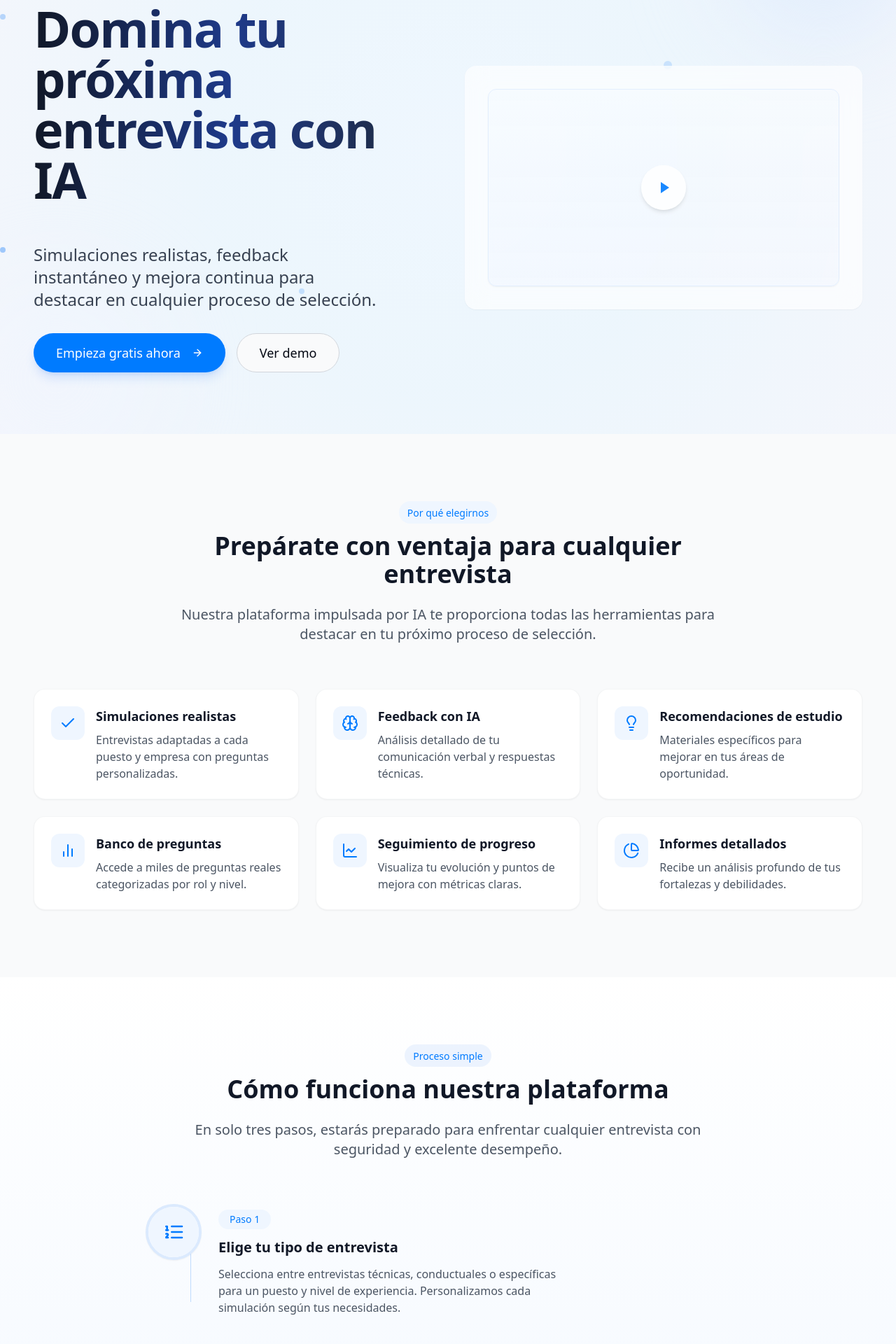
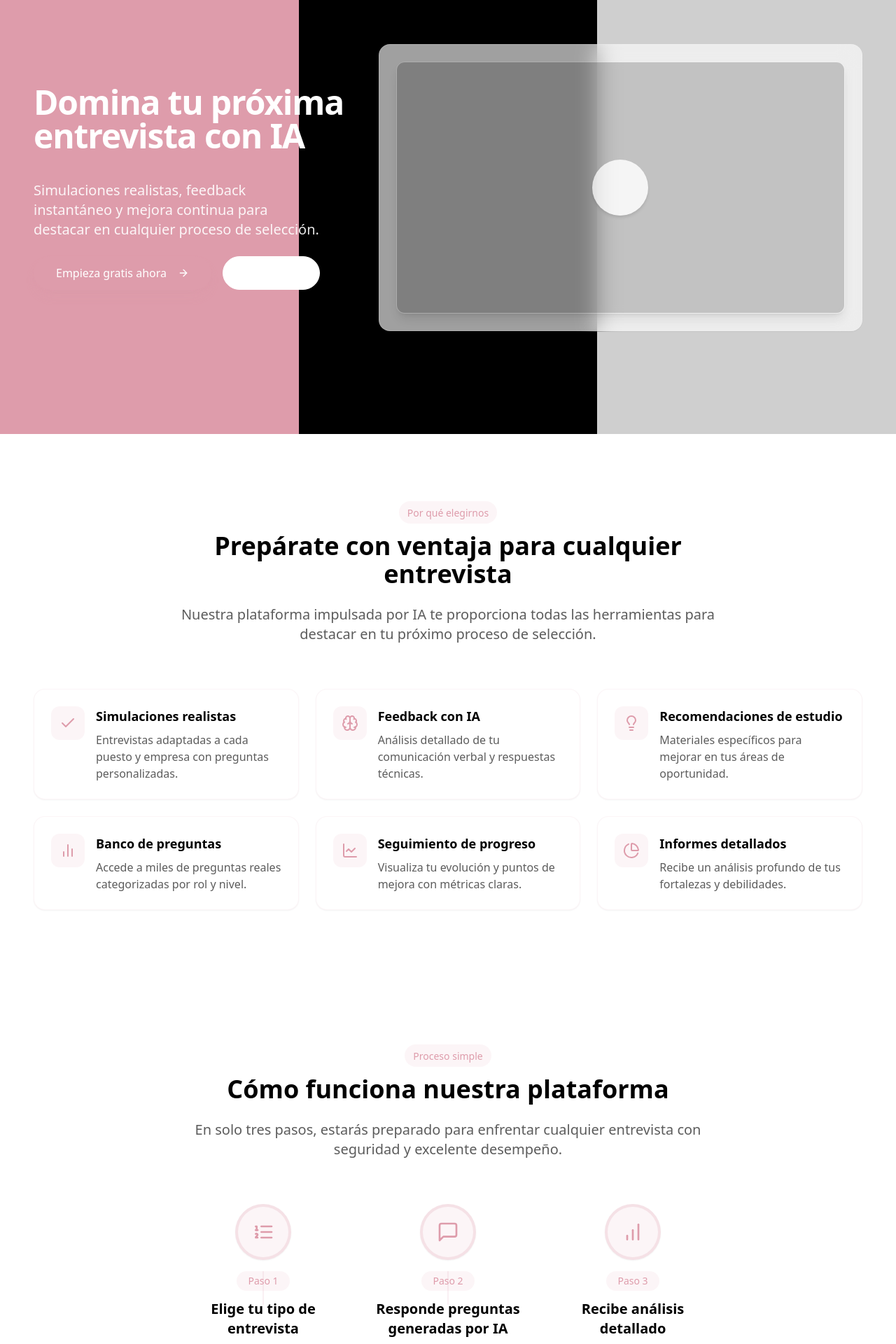
Before and after one commit to stxfxno/ai-interview-boost, a React (Vite) app: page / in a window 1280 px wide. Shown: the part 180-2100 px from the top of the page at 70% size. Built offline with nearby package versions, Linux system fonts and the light colour scheme.

Commit message:
Adjust page styling and layout
- Modify colors throughout the page.
- Adjust the size of the hero section elements.
- Center the "How it works" section steps.

```diff
--- a/src/components/Benefits.tsx
+++ b/src/components/Benefits.tsx
@@ -9,13 +9,13 @@ interface BenefitItemProps {
 }
 
 const BenefitItem = ({ icon, title, description }: BenefitItemProps) => (
-  <div className="flex items-start space-x-4 p-6 rounded-2xl hover-lift bg-white border border-gray-100/90 shadow-sm">
-    <div className="flex-shrink-0 w-12 h-12 rounded-xl bg-blue-50 flex items-center justify-center text-primary">
+  <div className="flex items-start space-x-4 p-6 rounded-2xl hover-lift bg-white border border-theme-pink/10 shadow-sm">
+    <div className="flex-shrink-0 w-12 h-12 rounded-xl bg-theme-pink/10 flex items-center justify-center text-theme-pink">
       {icon}
     </div>
     <div>
-      <h3 className="text-lg font-semibold mb-2 text-gray-900">{title}</h3>
-      <p className="text-gray-600">{description}</p>
+      <h3 className="text-lg font-semibold mb-2 text-theme-black">{title}</h3>
+      <p className="text-theme-darkgray">{description}</p>
     </div>
   </div>
 );
@@ -55,15 +55,15 @@ const Benefits = () => {
   ];
 
   return (
-    <section id="benefits" className="section-padding">
+    <section id="benefits" className="section-padding bg-white">
       <div className="text-center max-w-3xl mx-auto mb-16">
-        <div className="inline-block mb-3 px-3 py-1 bg-blue-50 rounded-full">
-          <span className="text-sm font-medium text-primary">Por qué elegirnos</span>
+        <div className="inline-block mb-3 px-3 py-1 bg-theme-pink/10 rounded-full">
+          <span className="text-sm font-medium text-theme-pink">Por qué elegirnos</span>
         </div>
-        <h2 className="text-3xl md:text-4xl font-bold mb-6 text-gray-900">
+        <h2 className="text-3xl md:text-4xl font-bold mb-6 text-theme-black">
           Prepárate con ventaja para cualquier entrevista
         </h2>
-        <p className="text-xl text-gray-600">
+        <p className="text-xl text-theme-darkgray">
           Nuestra plataforma impulsada por IA te proporciona todas las herramientas para destacar en tu próximo proceso de selección.
         </p>
       </div>
--- a/src/components/Hero.tsx
+++ b/src/components/Hero.tsx
@@ -16,38 +16,31 @@ const Hero = () => {
     <div
       id="hero"
       ref={heroRef}
-      className="relative overflow-hidden h-screen flex items-center justify-center"
-      style={{
-        background: 'radial-gradient(circle at 50% 50%, rgba(236, 246, 255, 0.8) 0%, rgba(224, 242, 254, 0.5) 45%, rgba(224, 231, 255, 0.2) 100%)'
-      }}
+      className="relative overflow-hidden min-h-screen flex items-center justify-center bg-theme-pink"
     >
-      {/* Background decorative elements */}
-      <div className="absolute -top-10 -right-10 w-72 h-72 bg-blue-100/60 rounded-full blur-3xl"></div>
-      <div className="absolute -bottom-20 -left-20 w-80 h-80 bg-blue-50/40 rounded-full blur-3xl"></div>
-
-      <div className="absolute w-full h-full">
-        <div className="absolute top-1/4 left-1/5 w-2 h-2 bg-blue-400/80 rounded-full animate-pulse"></div>
-        <div className="absolute top-1/3 right-1/4 w-3 h-3 bg-blue-300/60 rounded-full animate-pulse delay-300"></div>
-        <div className="absolute bottom-1/4 left-1/3 w-2 h-2 bg-blue-300/50 rounded-full animate-pulse delay-700"></div>
-        <div className="absolute top-2/3 right-1/5 w-2 h-2 bg-blue-400/70 rounded-full animate-pulse delay-500"></div>
+      {/* Background elements */}
+      <div className="absolute inset-0 flex">
+        <div className="w-1/3 h-full bg-theme-pink"></div>
+        <div className="w-1/3 h-full bg-black"></div>
+        <div className="w-1/3 h-full bg-theme-gray"></div>
       </div>
 
       <div className="container px-6 md:px-8 lg:px-12 relative z-10 max-w-7xl mx-auto flex flex-col justify-center h-full pt-16 md:pt-24">
-        <div className="grid grid-cols-1 lg:grid-cols-2 gap-8 lg:gap-12 items-center">
-          {/* Left column - Text content */}
-          <div className="flex flex-col text-left space-y-8">
-            <h1 className="text-4xl sm:text-5xl md:text-6xl lg:text-7xl font-bold leading-tight tracking-tight mb-6 bg-gradient-to-r from-gray-900 via-blue-900 to-gray-800 inline-block text-transparent bg-clip-text">
+        <div className="grid grid-cols-1 lg:grid-cols-5 gap-8 lg:gap-12 items-center">
+          {/* Left column - Text content - now smaller (2 columns instead of 3) */}
+          <div className="flex flex-col text-left space-y-6 lg:col-span-2">
+            <h1 className="text-3xl sm:text-4xl md:text-5xl font-bold leading-tight tracking-tight mb-4 text-white">
               Domina tu próxima entrevista con IA
             </h1>
 
-            <p className="text-xl md:text-2xl text-gray-700 max-w-3xl leading-relaxed text-balance">
+            <p className="text-lg md:text-xl text-white/90 max-w-3xl leading-relaxed text-balance">
               Simulaciones realistas, feedback instantáneo y mejora continua para destacar en cualquier proceso de selección.
             </p>
 
             <div className="flex flex-col sm:flex-row gap-4 mt-2">
               <Button
                 size="lg"
-                className="bg-primary hover:bg-primary/90 text-white px-8 h-14 text-lg rounded-full shadow-lg shadow-blue-500/20 hover:shadow-blue-500/30 transition-all duration-300 group"
+                className="bg-theme-pink hover:bg-theme-pink/90 text-white px-8 h-12 text-base rounded-full shadow-lg shadow-theme-pink/20 hover:shadow-theme-pink/30 transition-all duration-300 group"
               >
                 Empieza gratis ahora
                 <ArrowRight className="ml-2 w-5 h-5 group-hover:translate-x-1 transition-transform" />
@@ -55,19 +48,19 @@ const Hero = () => {
               <Button
                 size="lg"
                 variant="outline"
-                className="border-gray-300 hover:bg-gray-100/50 h-14 text-lg rounded-full transition-all duration-300"
+                className="border-white text-white hover:bg-white/10 h-12 text-base rounded-full transition-all duration-300"
               >
                 Ver demo
               </Button>
             </div>
           </div>
 
-          {/* Right column - Video */}
-          <div className="glass-card p-6 md:p-8 animate-subtle-pulse w-full">
-            <div className="relative aspect-video rounded-lg overflow-hidden border border-blue-100/80 shadow-sm">
-              <div className="absolute inset-0 bg-gradient-to-b from-blue-50/30 to-blue-100/20 flex items-center justify-center">
-                <div className="w-16 h-16 rounded-full bg-white/90 shadow-md flex items-center justify-center cursor-pointer hover:scale-105 transition-transform">
-                  <div className="w-0 h-0 border-t-8 border-t-transparent border-l-12 border-l-primary border-b-8 border-b-transparent ml-1"></div>
+          {/* Right column - Video - now larger (3 columns instead of 2) */}
+          <div className="glass-card p-4 md:p-6 animate-subtle-pulse w-full lg:col-span-3 z-10 bg-white/10 backdrop-blur-md">
+            <div className="relative aspect-video rounded-lg overflow-hidden border border-white/20 shadow-lg">
+              <div className="absolute inset-0 bg-black/20 flex items-center justify-center">
+                <div className="w-20 h-20 rounded-full bg-white/90 shadow-md flex items-center justify-center cursor-pointer hover:scale-105 transition-transform">
+                  <div className="w-0 h-0 border-t-10 border-t-transparent border-l-16 border-l-theme-pink border-b-10 border-b-transparent ml-2"></div>
                 </div>
               </div>
             </div>
--- a/src/components/Process.tsx
+++ b/src/components/Process.tsx
@@ -11,25 +11,25 @@ interface ProcessStepProps {
 }
 
 const ProcessStep = ({ number, icon, title, description, isLast = false }: ProcessStepProps) => (
-  <div className="relative flex flex-col md:flex-row items-center md:items-start md:space-x-6">
+  <div className="relative flex flex-col items-center text-center space-y-4">
     <div className="flex-shrink-0 z-10">
-      <div className="w-16 h-16 md:w-20 md:h-20 rounded-full bg-white flex items-center justify-center border-4 border-blue-100 shadow-sm">
-        <div className="w-full h-full rounded-full bg-blue-50 flex items-center justify-center overflow-hidden">
+      <div className="w-16 h-16 md:w-20 md:h-20 rounded-full bg-white flex items-center justify-center border-4 border-theme-pink/30 shadow-sm">
+        <div className="w-full h-full rounded-full bg-theme-pink/10 flex items-center justify-center overflow-hidden">
           {icon}
         </div>
       </div>
     </div>
 
     {!isLast && (
-      <div className="absolute top-16 md:top-10 left-1/2 md:left-10 w-px md:w-px h-24 md:h-[calc(100%-60px)] bg-blue-200 -translate-x-1/2 md:translate-x-0"></div>
+      <div className="absolute top-20 left-1/2 h-12 w-px bg-theme-pink/30 -translate-x-1/2 hidden md:block"></div>
     )}
 
-    <div className="mt-6 md:mt-0 text-center md:text-left md:flex-grow pt-2">
-      <div className="inline-block mb-3 px-4 py-1 bg-blue-50 rounded-full text-primary text-sm font-medium">
+    <div className="text-center max-w-sm mx-auto">
+      <div className="inline-block mb-3 px-4 py-1 bg-theme-pink/10 rounded-full text-theme-pink text-sm font-medium">
         Paso {number}
       </div>
-      <h3 className="text-xl font-semibold mb-3 text-gray-900">{title}</h3>
-      <p className="text-gray-600 max-w-lg">{description}</p>
+      <h3 className="text-xl font-semibold mb-3 text-theme-black">{title}</h3>
+      <p className="text-theme-darkgray">{description}</p>
     </div>
   </div>
 );
@@ -62,42 +62,42 @@ const Process = () => {
   return (
     <section
       id="how-it-works"
-      className="section-padding bg-gradient-to-b from-white to-blue-50"
+      className="section-padding bg-white"
       ref={processRef}
     >
       <div className="text-center max-w-3xl mx-auto mb-16">
-        <div className="inline-block mb-3 px-3 py-1 bg-blue-100/50 rounded-full">
-          <span className="text-sm font-medium text-primary">Proceso simple</span>
+        <div className="inline-block mb-3 px-3 py-1 bg-theme-pink/10 rounded-full">
+          <span className="text-sm font-medium text-theme-pink">Proceso simple</span>
         </div>
-        <h2 className="text-3xl md:text-4xl font-bold mb-6 text-gray-900">
+        <h2 className="text-3xl md:text-4xl font-bold mb-6 text-theme-black">
           Cómo funciona nuestra plataforma
         </h2>
-        <p className="text-xl text-gray-600">
+        <p className="text-xl text-theme-darkgray">
           En solo tres pasos, estarás preparado para enfrentar cualquier entrevista con seguridad y excelente desempeño.
         </p>
       </div>
 
-      <div className="max-w-4xl mx-auto">
-        <div className="space-y-16 md:space-y-24 px-4">
+      <div className="max-w-3xl mx-auto">
+        <div className="flex flex-col md:flex-row justify-between items-start gap-12 md:gap-6">
           <ProcessStep
             number={1}
-            icon={<ListOrdered size={32} className="text-primary" />}
+            icon={<ListOrdered size={32} className="text-theme-pink" />}
             title="Elige tu tipo de entrevista"
-            description="Selecciona entre entrevistas técnicas, conductuales o específicas para un puesto y nivel de experiencia. Personalizamos cada simulación según tus necesidades."
+            description="Selecciona entre entrevistas técnicas, conductuales o específicas para un puesto y nivel de experiencia."
           />
 
           <ProcessStep
             number={2}
-            icon={<MessageSquare size={32} className="text-primary" />}
+            icon={<MessageSquare size={32} className="text-theme-pink" />}
             title="Responde preguntas generadas por IA"
-            description="Nuestra IA te plantea preguntas relevantes y desafiantes, simulando diferentes estilos de entrevistadores y situaciones reales de entrevista."
+            description="Nuestra IA te plantea preguntas relevantes y desafiantes, simulando situaciones reales."
           />
 
           <ProcessStep
             number={3}
-            icon={<BarChart size={32} className="text-primary" />}
-            title="Recibe análisis detallado y recomendaciones"
-            description="Obtén feedback inmediato sobre tus respuestas, comunicación y áreas de mejora, junto con recursos específicos para prepararte mejor."
+            icon={<BarChart size={32} className="text-theme-pink" />}
+            title="Recibe análisis detallado"
+            description="Obtén feedback inmediato sobre tus respuestas, comunicación y áreas de mejora."
             isLast={true}
           />
         </div>
--- a/src/index.css
+++ b/src/index.css
@@ -7,74 +7,74 @@
 
 @layer base {
   :root {
-    --background: 210 20% 98%;
-    --foreground: 224 71.4% 4.1%;
+    --background: 0 0% 100%;
+    --foreground: 0 0% 0%;
 
     --card: 0 0% 100%;
-    --card-foreground: 224 71.4% 4.1%;
+    --card-foreground: 0 0% 0%;
 
     --popover: 0 0% 100%;
-    --popover-foreground: 224 71.4% 4.1%;
+    --popover-foreground: 0 0% 0%;
 
-    --primary: 211 100% 50%;
-    --primary-foreground: 210 20% 98%;
+    --primary: 351 47% 74%;
+    --primary-foreground: 0 0% 100%;
 
-    --secondary: 220 14.3% 95.9%;
-    --secondary-foreground: 220.9 39.3% 11%;
+    --secondary: 0 0% 81%;
+    --secondary-foreground: 0 0% 36%;
 
-    --muted: 220 14.3% 95.9%;
-    --muted-foreground: 220 8.9% 46.1%;
+    --muted: 0 0% 81%;
+    --muted-foreground: 0 0% 36%;
 
-    --accent: 220 14.3% 95.9%;
-    --accent-foreground: 220.9 39.3% 11%;
+    --accent: 0 0% 81%;
+    --accent-foreground: 0 0% 36%;
 
     --destructive: 0 84.2% 60.2%;
-    --destructive-foreground: 210 20% 98%;
+    --destructive-foreground: 0 0% 98%;
 
-    --border: 220 13% 91%;
-    --input: 220 13% 91%;
-    --ring: 213 100% 50%;
+    --border: 0 0% 81%;
+    --input: 0 0% 81%;
+    --ring: 351 47% 74%;
 
     --radius: 0.75rem;
 
     --sidebar-background: 0 0% 98%;
-    --sidebar-foreground: 240 5.3% 26.1%;
-    --sidebar-primary: 240 5.9% 10%;
+    --sidebar-foreground: 0 0% 36%;
+    --sidebar-primary: 0 0% 0%;
     --sidebar-primary-foreground: 0 0% 98%;
-    --sidebar-accent: 240 4.8% 95.9%;
-    --sidebar-accent-foreground: 240 5.9% 10%;
+    --sidebar-accent: 0 0% 95.9%;
+    --sidebar-accent-foreground: 0 0% 10%;
     --sidebar-border: 220 13% 91%;
     --sidebar-ring: 217.2 91.2% 59.8%;
   }
 
   .dark {
-    --background: 224 71.4% 4.1%;
-    --foreground: 210 20% 98%;
+    --background: 0 0% 0%;
+    --foreground: 0 0% 100%;
 
-    --card: 224 71.4% 4.1%;
-    --card-foreground: 210 20% 98%;
+    --card: 0 0% 0%;
+    --card-foreground: 0 0% 100%;
 
-    --popover: 224 71.4% 4.1%;
-    --popover-foreground: 210 20% 98%;
+    --popover: 0 0% 0%;
+    --popover-foreground: 0 0% 100%;
 
-    --primary: 210 100% 50%;
-    --primary-foreground: 222.2 47.4% 11.2%;
+    --primary: 351 47% 74%;
+    --primary-foreground: 0 0% 0%;
 
-    --secondary: 215 27.9% 16.9%;
-    --secondary-foreground: 210 20% 98%;
+    --secondary: 0 0% 36%;
+    --secondary-foreground: 0 0% 81%;
 
-    --muted: 215 27.9% 16.9%;
-    --muted-foreground: 217.9 10.6% 64.9%;
+    --muted: 0 0% 36%;
+    --muted-foreground: 0 0% 81%;
 
-    --accent: 215 27.9% 16.9%;
-    --accent-foreground: 210 20% 98%;
+    --accent: 0 0% 36%;
+    --accent-foreground: 0 0% 81%;
 
     --destructive: 0 62.8% 30.6%;
-    --destructive-foreground: 210 20% 98%;
+    --destructive-foreground: 0 0% 98%;
 
-    --border: 215 27.9% 16.9%;
-    --input: 215 27.9% 16.9%;
-    --ring: 216 12.2% 83.9%;
+    --border: 0 0% 36%;
+    --input: 0 0% 36%;
+    --ring: 351 47% 74%;
   }
 }
 
@@ -111,7 +111,7 @@
   }
 
   .text-gradient {
-    @apply bg-gradient-to-r from-primary to-blue-400 inline-block text-transparent bg-clip-text;
+    @apply bg-gradient-to-r from-theme-pink to-theme-darkgray inline-block text-transparent bg-clip-text;
   }
 
   .h-screen-nav {
@@ -144,3 +144,8 @@
 .border-l-12 {
   border-left-width: 12px;
 }
+
+/* Theme-specific background */
+.bg-theme-gradient {
+  background: linear-gradient(90deg, #DE9CAB 33%, #000000 33% 66%, #CFCFCF 66%);
+}
--- a/tailwind.config.ts
+++ b/tailwind.config.ts
@@ -62,6 +62,13 @@ export default {
 					'accent-foreground': 'hsl(var(--sidebar-accent-foreground))',
 					border: 'hsl(var(--sidebar-border))',
 					ring: 'hsl(var(--sidebar-ring))'
+				},
+				// Nuevos colores personalizados
+				theme: {
+					pink: '#DE9CAB',
+					black: '#000000',
+					gray: '#CFCFCF',
+					darkgray: '#5C5C5C'
 				}
 			},
 			borderRadius: {
```
